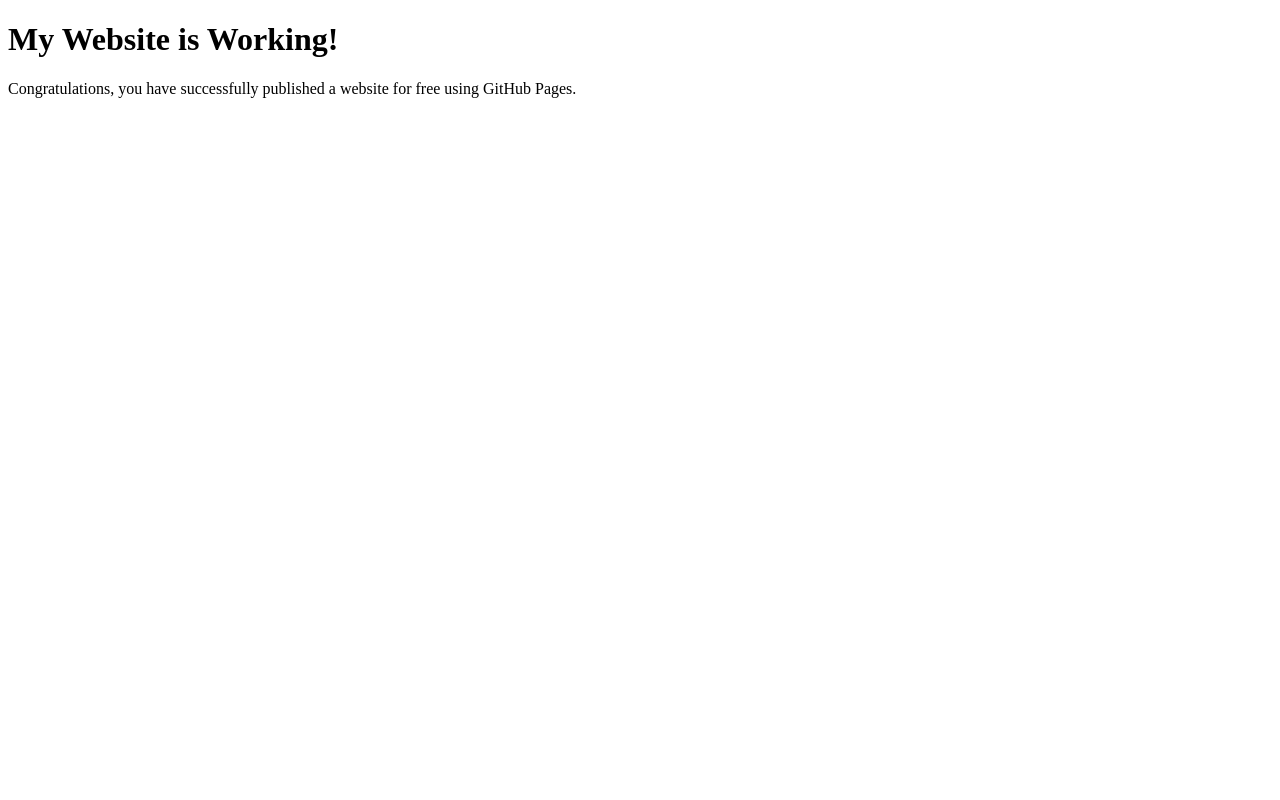
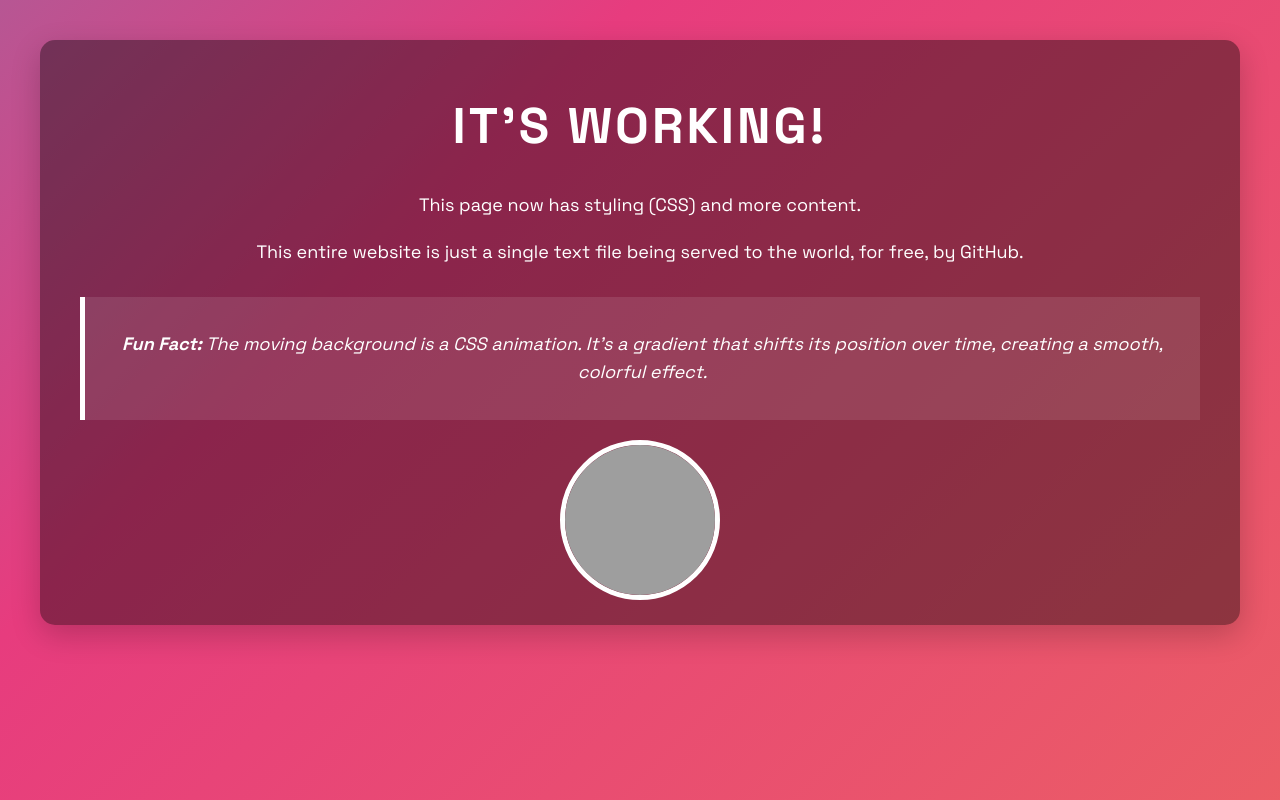
Before and after one commit to ultravi0let27/ultravi0let27, a plain HTML site: page index.html in a window 1280 px wide. Drawn offline with Linux system fonts and the light colour scheme; grey boxes are pictures that could not be loaded.

Commit message:
Update index.html

```diff
--- a/index.html
+++ b/index.html
@@ -1,10 +1,82 @@
 <!DOCTYPE html>
-<html>
+<html lang="en">
 <head>
+  <meta charset="UTF-8">
+  <meta name="viewport" content="width=device-width, initial-scale=1.0">
   <title>My Awesome Website</title>
+  <style>
+    /* Import a cool font from Google Fonts */
+    @import url('https://fonts.googleapis.com/css2?family=Space+Grotesk:wght@400;700&display=swap');
+
+    /* Define a fun, color-changing animation */
+    @keyframes gradient-animation {
+      0% { background-position: 0% 50%; }
+      50% { background-position: 100% 50%; }
+      100% { background-position: 0% 50%; }
+    }
+
+    body {
+      font-family: 'Space Grotesk', sans-serif;
+      color: #FFFFFF;
+      background: linear-gradient(-45deg, #ee7752, #e73c7e, #23a6d5, #23d5ab);
+      background-size: 400% 400%;
+      animation: gradient-animation 15s ease infinite;
+      text-align: center;
+      margin: 0;
+      padding: 40px;
+    }
+
+    .container {
+      background-color: rgba(0, 0, 0, 0.4);
+      border-radius: 15px;
+      padding: 20px 40px;
+      display: inline-block;
+      box-shadow: 0 10px 30px rgba(0,0,0,0.2);
+    }
+
+    h1 {
+      font-size: 50px;
+      text-transform: uppercase;
+      letter-spacing: 3px;
+    }
+
+    p {
+      font-size: 18px;
+      line-height: 1.6;
+    }
+
+    .fun-fact {
+      margin-top: 30px;
+      padding: 15px;
+      background-color: rgba(255, 255, 255, 0.1);
+      border-left: 5px solid #FFFFFF;
+      font-style: italic;
+    }
+
+    img {
+      width: 150px;
+      height: 150px;
+      margin-top: 20px;
+      border-radius: 50%;
+      border: 5px solid white;
+    }
+
+  </style>
 </head>
 <body>
-  <h1>My Website is Working!</h1>
-  <p>Congratulations, you have successfully published a website for free using GitHub Pages.</p>
+
+  <div class="container">
+    <h1>It's Working!</h1>
+    <p>This page now has styling (CSS) and more content.</p>
+    <p>This entire website is just a single text file being served to the world, for free, by GitHub.</p>
+
+    <div class="fun-fact">
+      <p><strong>Fun Fact:</strong> The moving background is a CSS animation. It's a gradient that shifts its position over time, creating a smooth, colorful effect.</p>
+    </div>
+
+    <!-- This is a fun image of a cat programmer -->
+    <img src="https://octodex.github.com/images/codercat.jpg" alt="A cat wearing a hoodie and typing on a laptop">
+  </div>
+
 </body>
 </html>
```
